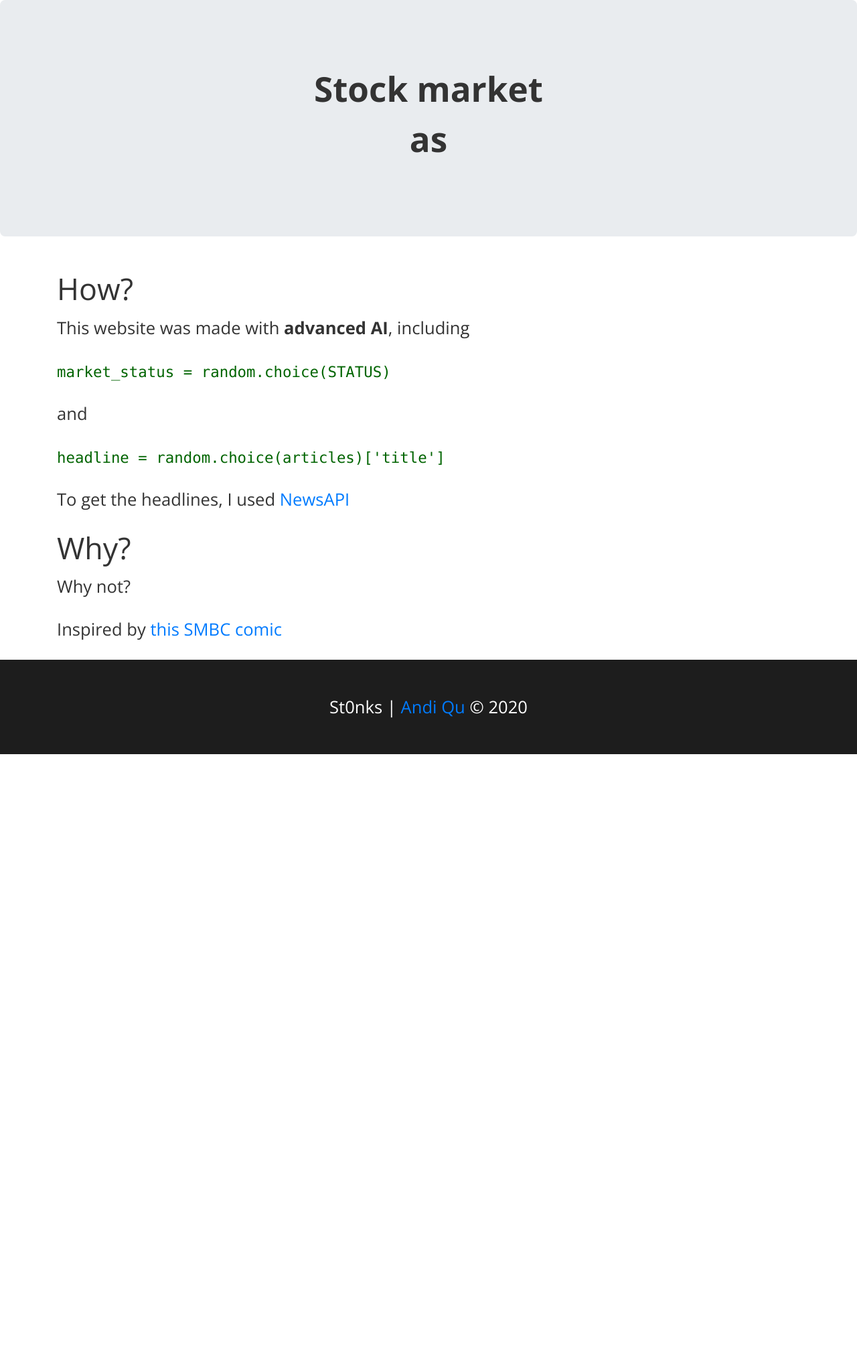
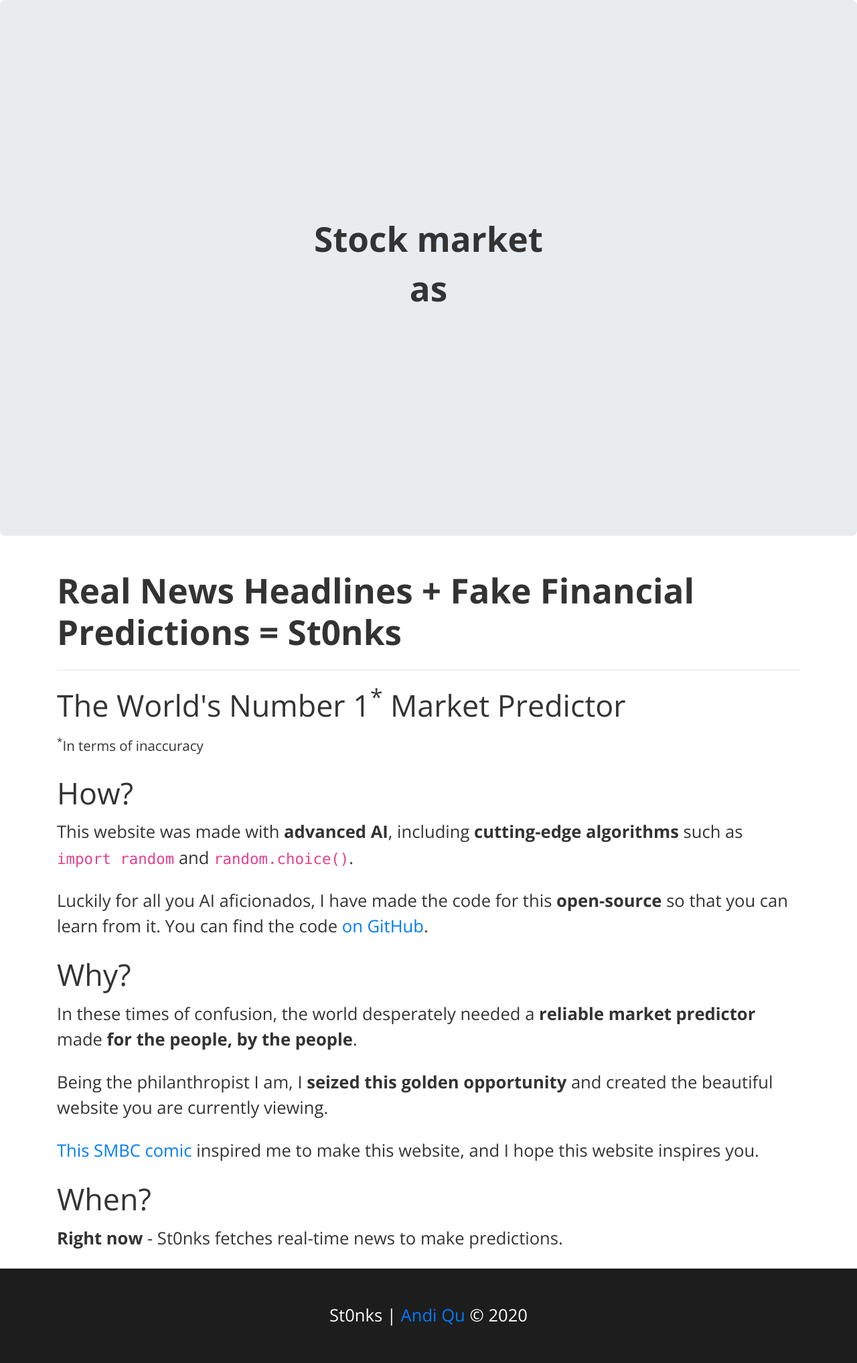
Before and after one commit to dolphingarlic/st0nks, a Flask app: template templates/index.html in a window 1280 px wide. Shown: the whole page at 67% size. Before the commit the page ends 1126 px from the top, so only its background shows below. Run offline with Flask 2, Linux system fonts and the light colour scheme; the template is opened without the code that fills it, so the values that code supplies are empty; some libraries are stand-ins or nearby versions.

Commit message:
Added more descriptions

```diff
--- a/static/css/styles.css
+++ b/static/css/styles.css
@@ -24,12 +24,11 @@
     font-weight: bold;
 }
 
-code {
-    color: darkgreen;
-}
-
 .jumbotron {
+    display: flex;
+    align-items: center;
     text-align: center;
+    min-height: 100vh;
 }
 
 footer {
--- a/templates/index.html
+++ b/templates/index.html
@@ -3,7 +3,9 @@
 <head>
     <meta charset="UTF-8">
     <meta name="viewport" content="width=device-width, initial-scale=1.0">
-    <meta name="Description" content="Real News Headlines + Fake Financial Predictions = St0nks">
+    <meta name="description" content="Real News Headlines + Fake Financial Predictions = St0nks">
+    <meta name="theme-color" content="#333333">
+    <link rel="manifest" href="{{ url_for('static', filename='manifest.json') }}">
 
     <link rel="stylesheet" href="https://stackpath.bootstrapcdn.com/bootstrap/4.5.0/css/bootstrap.min.css" integrity="sha384-9aIt2nRpC12Uk9gS9baDl411NQApFmC26EwAOH8WgZl5MYYxFfc+NcPb1dKGj7Sk" crossorigin="anonymous">
     <link href="https://fonts.googleapis.com/css?family=Open+Sans:400,700" rel="stylesheet">
@@ -25,7 +27,7 @@
 <body>
     <main>
         <div class="jumbotron">
-            <div class="container">
+            <div class="container" id="market_status">
                 <h2>Stock market</h2>
                 <h1>{{status}}</h1>
                 <h2>as</h2>
@@ -33,16 +35,41 @@
             </div>
         </div>
         <div class="container">
+            <h2>Real News Headlines + Fake Financial Predictions = St0nks</h2>
+            <hr>
+
+            <h3>The World's Number 1<sup>*</sup> Market Predictor</h3>
+            <p><small><sup>*</sup>In terms of inaccuracy</small></p>
+
             <h3>How?</h3>
-            <p>This website was made with <b>advanced AI</b>, including</p>
-            <p><code>market_status = random.choice(STATUS)</code></p>
-            <p>and</p>
-            <p><code>headline = random.choice(articles)['title']</code></p>
-            <p>To get the headlines, I used <a href="https://newsapi.org/">NewsAPI</a></p>
+            <p>
+                This website was made with <b>advanced AI</b>, including
+                <b>cutting-edge algorithms</b> such as
+                <code>import random</code> and
+                <code>random.choice()</code>.
+            </p>
+            <p>
+                Luckily for all you AI aficionados, I have made the code
+                for this <b>open-source</b> so that you can learn from it. You can find
+                the code <a href="https://github.com/dolphingarlic/st0nks">on GitHub</a>.
+            </p>
 
             <h3>Why?</h3>
-            <p>Why not?</p>
-            <p>Inspired by <a href="https://www.smbc-comics.com/comic/markets">this SMBC comic</a></p>
+            <p>
+                In these times of confusion, the world desperately needed a
+                <b>reliable market predictor</b> made <b>for the people, by the people</b>.
+            </p>
+            <p>
+                Being the philanthropist I am, I <b>seized this golden opportunity</b> and
+                created the beautiful website you are currently viewing.
+            </p>
+            <p>
+                <a href="https://www.smbc-comics.com/comic/markets">This SMBC comic</a> inspired me
+                to make this website, and I hope this website inspires you.
+            </p>
+
+            <h3>When?</h3>
+            <p><b>Right now</b> - St0nks fetches real-time news to make predictions.</p>
         </div>
     </main>
     <footer class="page-footer text-center">
```
Also changed, not shown: static/manifest.json (added).
